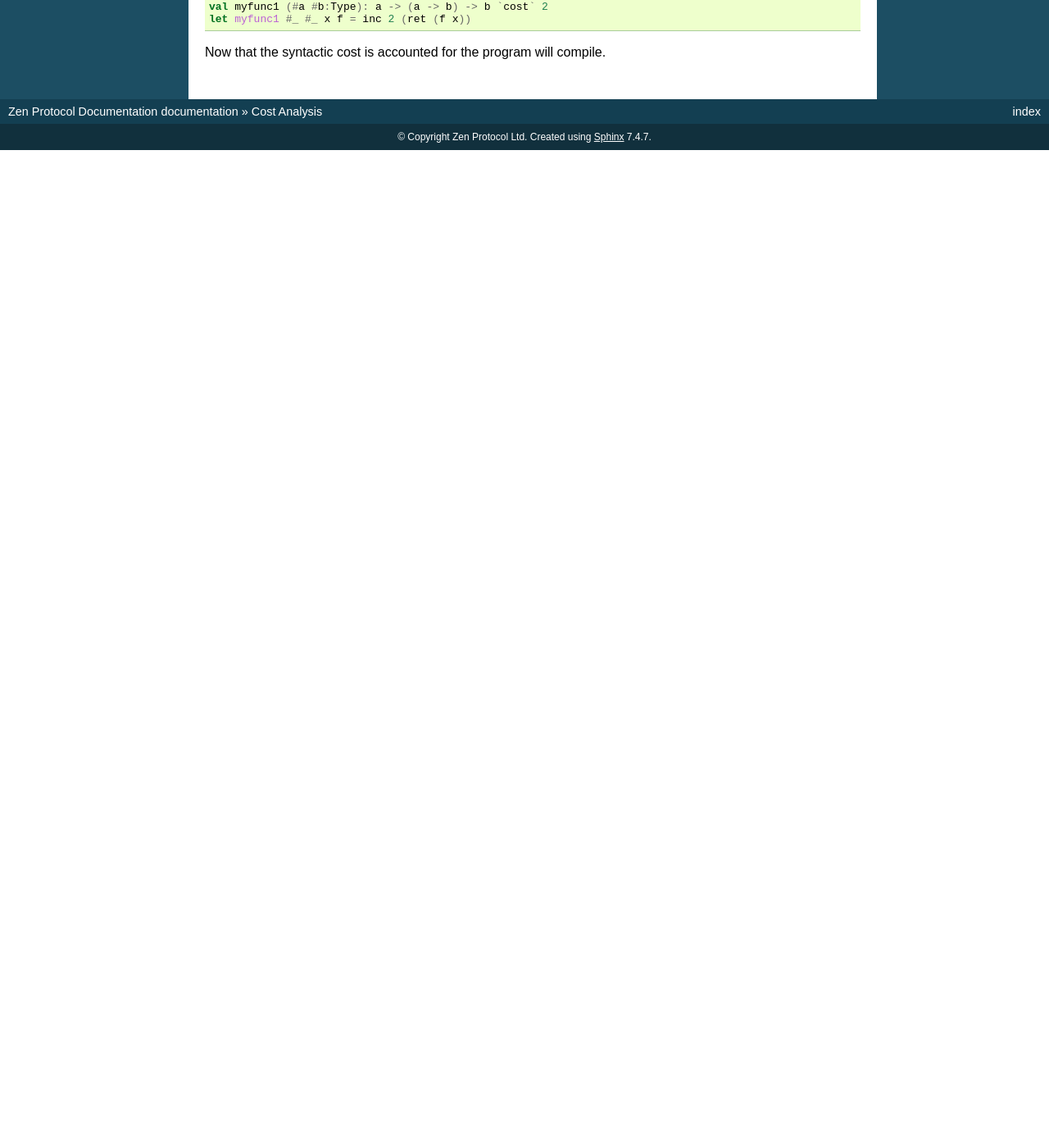
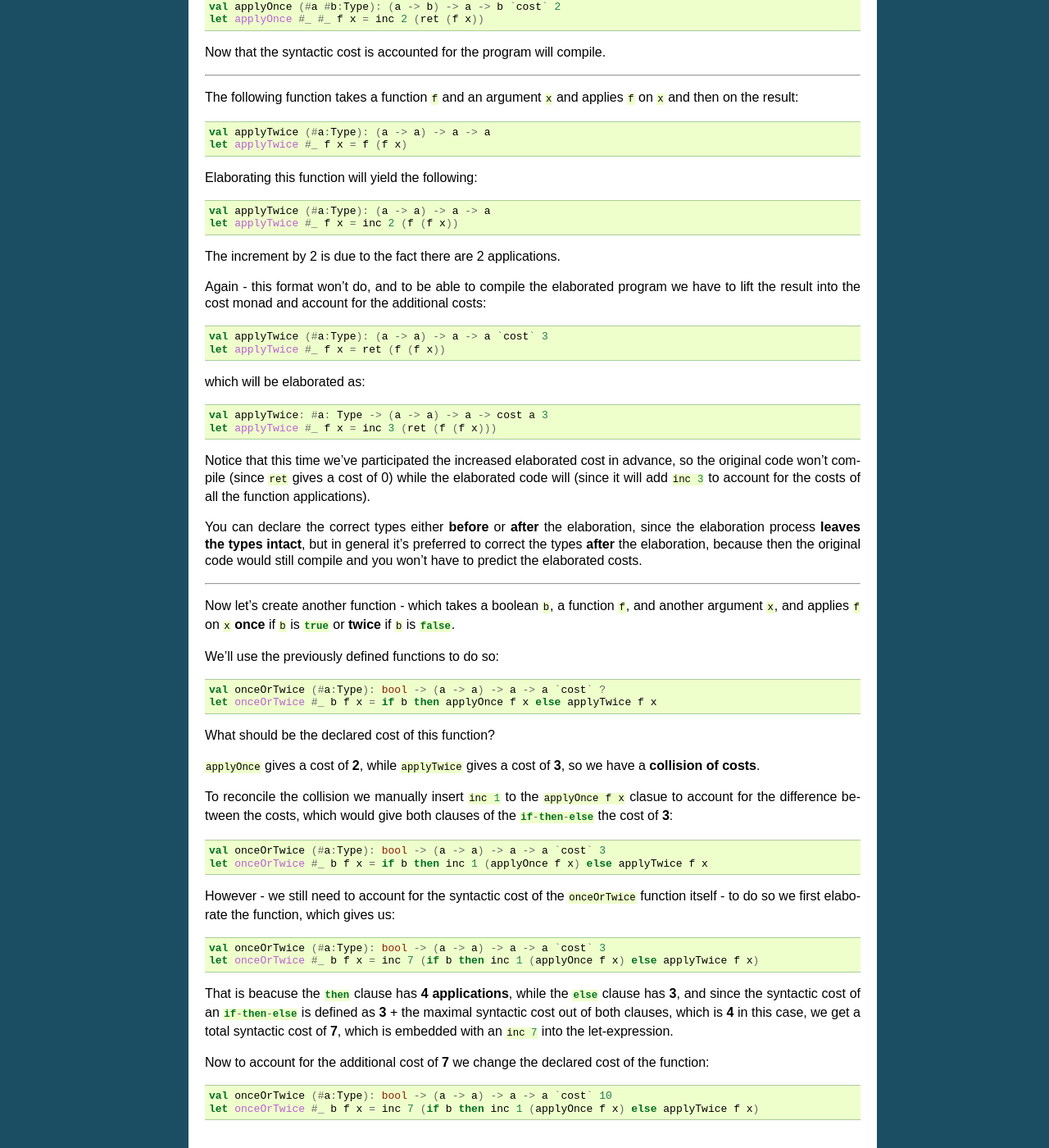
Before and after one commit to zenprotocol/docs, a Sphinx documentation site: the page built from docs/root/contracts/cost.rst, in a window 1280 px wide and 1400 px high, scrolled down 3593 px. Shown: the whole window at 82% size. Built offline with Sphinx 7.4.7, drawn with Linux system fonts in a browser that asks for light colours; before the commit the page ends 3776 px from its top, so only the background shows below that; some of the changed text lies outside the part shown.

Commit message:
added more examples to the cost model

```diff
--- a/docs/root/contracts/cost.rst
+++ b/docs/root/contracts/cost.rst
@@ -226,19 +226,19 @@ with the accumulated cost, on the body; this ensures 2 things:
 Examples
 --------
 
-Let's create a simple function which takes an argument and a function and applies the function on the argument:
+Let's create a simple function which takes a function and an argument and applies the function on the argument:
 
 .. code-block:: fsharp
 
-    val myfunc1 (#a #b:Type): a -> (a -> b) -> b
-    let myfunc1 #_ #_ x f = f x
+    val applyOnce (#a #b:Type): (a -> b) -> a -> b
+    let applyOnce #_ #_ f x = f x
 
 Elaborating the function will yield the following:
 
 .. code-block:: fsharp
 
-    val myfunc1: #a: Type -> #b: Type -> a -> (a -> b) -> b
-    let myfunc1 #_ #_ x f = inc 1 (f x)
+    val applyOnce: #a: Type -> #b: Type -> (a -> b) -> a -> b
+    let applyOnce #_ #_ f x = inc 1 (f x)
 
 That's because function application (:fsharp:`f x`) has a cost of 1, which is embedded into the let-expression with :fsharp:`inc`.
 
@@ -249,15 +249,15 @@ To fix it we modify the function to use :fsharp:`ret` on the result, and we chan
 
 .. code-block:: fsharp
 
-    val myfunc1 (#a #b:Type): a -> (a -> b) -> b `cost` 0
-    let myfunc1 #_ #_ x f = ret (f x)
+    val applyOnce (#a #b:Type): (a -> b) -> a -> b `cost` 0
+    let applyOnce #_ #_ f x = ret (f x)
 
 Now elaborating the function will yield the following:
 
 .. code-block:: fsharp
 
-    val myfunc1 (#a #b:Type): a -> (a -> b) -> b `cost` 0
-    let myfunc1 #_ #_ x f = inc 2 (ret (f x))
+    val applyOnce (#a #b:Type): (a -> b) -> a -> b `cost` 0
+    let applyOnce #_ #_ f x = inc 2 (ret (f x))
 
 That's because now we have **2 applications**, one of :fsharp:`f` on :fsharp:`x`, and the other of :fsharp:`ret` on the result.
 
@@ -273,7 +273,90 @@ To fix that we now have to declare the **correct** cost within the type, to acco
 
 .. code-block:: fsharp
 
-    val myfunc1 (#a #b:Type): a -> (a -> b) -> b `cost` 2
-    let myfunc1 #_ #_ x f = inc 2 (ret (f x))
+    val applyOnce (#a #b:Type): (a -> b) -> a -> b `cost` 2
+    let applyOnce #_ #_ f x = inc 2 (ret (f x))
 
 Now that the syntactic cost is accounted for the program will compile.
+
+------
+
+The following function takes a function :fsharp:`f` and an argument :fsharp:`x` and applies :fsharp:`f` on :fsharp:`x` and then on the result:
+
+.. code-block:: fsharp
+
+    val applyTwice (#a:Type): (a -> a) -> a -> a
+    let applyTwice #_ f x = f (f x)
+
+Elaborating this function will yield the following:
+
+.. code-block:: fsharp
+
+    val applyTwice (#a:Type): (a -> a) -> a -> a
+    let applyTwice #_ f x = inc 2 (f (f x))
+
+The increment by 2 is due to the fact there are 2 applications.
+
+Again - this format won't do, and to be able to compile the elaborated program we have to lift the result into the cost monad and account for the
+additional costs:
+
+.. code-block:: fsharp
+
+    val applyTwice (#a:Type): (a -> a) -> a -> a `cost` 3
+    let applyTwice #_ f x = ret (f (f x))
+
+which will be elaborated as:
+
+.. code-block:: fsharp
+
+    val applyTwice: #a: Type -> (a -> a) -> a -> cost a 3
+    let applyTwice #_ f x = inc 3 (ret (f (f x)))
+
+Notice that this time we've participated the increased elaborated cost in advance, so the original code won't compile (since :fsharp:`ret` gives
+a cost of 0) while the elaborated code will (since it will add :fsharp:`inc 3` to account for the costs of all the function applications).
+
+You can declare the correct types either **before** or **after** the elaboration, since the elaboration process **leaves the types intact**, but
+in general it's preferred to correct the types **after** the elaboration, because then the original code would still compile and you won't have to
+predict the elaborated costs.
+
+-----
+
+Now let's create another function - which takes a boolean :fsharp:`b`, a function :fsharp:`f`, and another argument :fsharp:`x`,
+and applies :fsharp:`f` on :fsharp:`x` **once** if :fsharp:`b` is :fsharp:`true` or **twice** if :fsharp:`b` is :fsharp:`false`.
+
+We'll use the previously defined functions to do so:
+
+.. code-block:: fsharp
+
+    val onceOrTwice (#a:Type): bool -> (a -> a) -> a -> a `cost` ?
+    let onceOrTwice #_ b f x = if b then applyOnce f x else applyTwice f x
+
+What should be the declared cost of this function?
+
+:fsharp:`applyOnce` gives a cost of **2**, while :fsharp:`applyTwice` gives a cost of **3**, so we have a **collision of costs**.
+
+To reconcile the collision we manually insert :fsharp:`inc 1` to the :fsharp:`applyOnce f x` clasue to account for the difference between the costs,
+which would give both clauses of the :fsharp:`if-then-else` the cost of **3**:
+
+.. code-block:: fsharp
+
+    val onceOrTwice (#a:Type): bool -> (a -> a) -> a -> a `cost` 3
+    let onceOrTwice #_ b f x = if b then inc 1 (applyOnce f x) else applyTwice f x
+
+However - we still need to account for the syntactic cost of the :fsharp:`onceOrTwice` function itself - to do so we first elaborate the function,
+which gives us:
+
+.. code-block:: fsharp
+
+    val onceOrTwice (#a:Type): bool -> (a -> a) -> a -> a `cost` 3
+    let onceOrTwice #_ b f x = inc 7 (if b then inc 1 (applyOnce f x) else applyTwice f x)
+
+That is beacuse the :fsharp:`then` clause has **4 applications**, while the :fsharp:`else` clause has **3**, and since the syntactic cost of
+an :fsharp:`if-then-else` is defined as **3** + the maximal syntactic cost out of both clauses, which is **4** in this case, we get a total syntactic cost
+of **7**, which is embedded with an :fsharp:`inc 7` into the let-expression.
+
+Now to account for the additional cost of **7** we change the declared cost of the function:
+
+.. code-block:: fsharp
+
+    val onceOrTwice (#a:Type): bool -> (a -> a) -> a -> a `cost` 10
+    let onceOrTwice #_ b f x = inc 7 (if b then inc 1 (applyOnce f x) else applyTwice f x)
```
